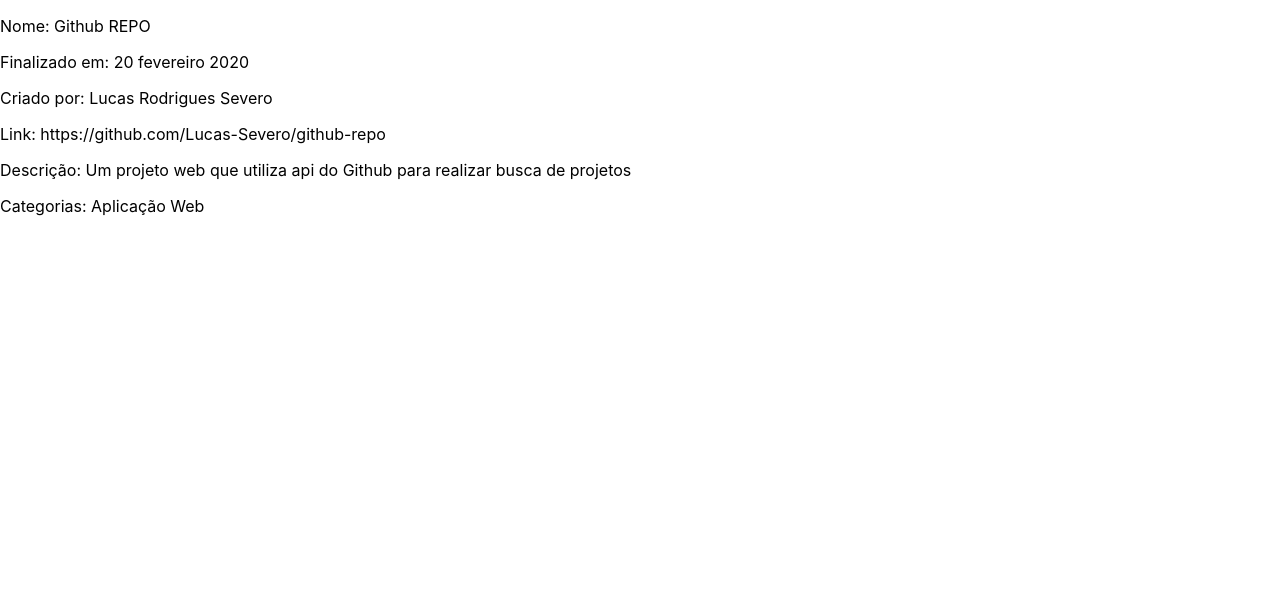
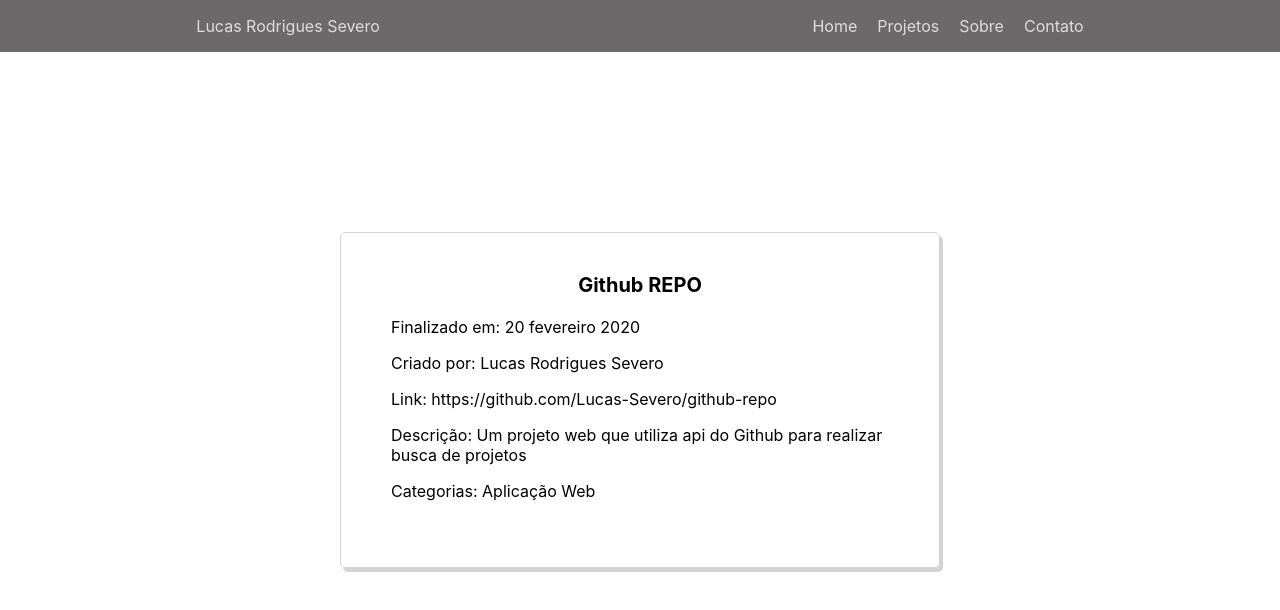
Before and after one commit to Lucas-Severo/Portfolio_NextJS, a Next.js app: page /detalhe/github_repo in a window 1280 px wide. Shown: the top 610 px of the page. Built offline with nearby package versions, Linux system fonts and the light colour scheme.

Commit message:
Realizado customizacao da pagina de detalhamento do projeto

```diff
--- a/pages/Header/Header.js
+++ b/pages/Header/Header.js
@@ -1,27 +1,21 @@
-import { FontAwesomeIcon } from '@fortawesome/react-fontawesome'
-import {faBolt, faDraftingCompass} from '@fortawesome/free-solid-svg-icons'
 import styles from './Header.module.css'
+import Router from 'next/router'
 
 export default function Header() {
+
+    const goToHome = () => {
+        Router.replace("/")
+    }
+
     return (
-        <>
-            <header className={styles.header}>
-                <div>Lucas Rodrigues Severo</div>
-                <ul className={styles.menu}>
-                    <li className={styles.item}>Home</li>
-                    <li className={styles.item}>Projetos</li>
-                    <li className={styles.item}>Sobre</li>
-                    <li className={styles.item}>Contato</li>
-                </ul>
-            </header>
-            <section className={styles.mainSection}>
-                <p className={styles.author}>Lucas Rodrigues Severo</p>
-                <p className={styles.subtitle}>Desenvolvedor</p>
-                <p className={styles.subtitle}>
-                    <FontAwesomeIcon icon={faBolt}/>
-                    <FontAwesomeIcon icon={faDraftingCompass}/>
-                </p>
-            </section>
-        </>
+        <header className={styles.header}>
+            <div className={styles.item} onClick={goToHome}>Lucas Rodrigues Severo</div>
+            <ul className={styles.menu}>
+                <li className={styles.item} onClick={goToHome}>Home</li>
+                <li className={styles.item} onClick={goToHome}>Projetos</li>
+                <li className={styles.item} onClick={goToHome}>Sobre</li>
+                <li className={styles.item} onClick={goToHome}>Contato</li>
+            </ul>
+        </header>
     )
 }
--- a/pages/api/projects.js
+++ b/pages/api/projects.js
@@ -41,7 +41,7 @@
       completedOn: "20 março 2020",
       categories: ["Extensão Web"],
       link: "https://github.com/Lucas-Severo/CovidCleaner",
-      description: "Uma extensão para google chrome que substitui a palavra covid com o símbolo da vacina"
+      description: "Uma extensão para google chrome que substitui a palavra covid pelo símbolo da vacina"
     }
   ]
   })
--- a/pages/detalhe/[id].js
+++ b/pages/detalhe/[id].js
@@ -1,5 +1,8 @@
+import Head from 'next/head'
 import ProjectApi from "../../src/core/api/ProjectApi"
 import {useState, useEffect} from 'react'
+import styles from './detalhe.module.css'
+import Header from '../Header/Header'
 
 export default function Post({ data }) {
 
@@ -9,16 +12,23 @@
     setProject(data)
   }, [])
 
-
   return (
-    <div>
-      <p>Nome: {project.name}</p>
+    <>
+      <Head>
+        <title>{data.name}</title>
+      </Head>
+      <Header/>
+      <div className={styles.container}>
+        <div className={styles.projectContainer}>
+          <p className={styles.title}>{project.name}</p>
           <p>Finalizado em: {project.completedOn}</p>
           <p>Criado por: {project.createdBy}</p>
           <p>Link: <a target="blank" href={project.link}>{project.link}</a></p>
           <p>Descrição: {project.description}</p>
           <p>Categorias: {project.categories}</p>
         </div>
+      </div>
+    </>
   )
 }
 
--- /dev/null
+++ b/pages/detalhe/detalhe.module.css
@@ -0,0 +1,22 @@
+.container {
+    display: flex;
+    height: 100vh;
+    flex-direction: column;
+    align-items: center;
+    justify-content: center;
+}
+
+.projectContainer {
+    max-width: 80%;
+    width: 600px;
+    border: 1px solid lightgray;
+    border-radius: 5px;
+    box-shadow: 3px 4px lightgray;
+    padding: 20px 50px 50px 50px;
+}
+
+.title {
+    text-align: center;
+    font-weight: bold;
+    font-size: 20px;
+}
--- a/pages/index.js
+++ b/pages/index.js
@@ -1,5 +1,5 @@
 import Head from 'next/head'
-import Header from './Header/Header'
+import HeaderCompleto from './Header/HeaderCompleto'
 import Projetos from './Projetos/Projetos'
 import Sobre from './Sobre/Sobre'
 import Contato from './Contato/Contato'
@@ -11,7 +11,7 @@
       <Head>
         <title>Portfólio</title>
       </Head>
-      <Header/>
+      <HeaderCompleto/>
       <Projetos/>
       <Sobre/>
       <Contato/>
```
Also changed, not shown: pages/Header/HeaderCompleto.js (added, +20 -0 lines). Lines whose indentation alone changed are shown as unchanged.
